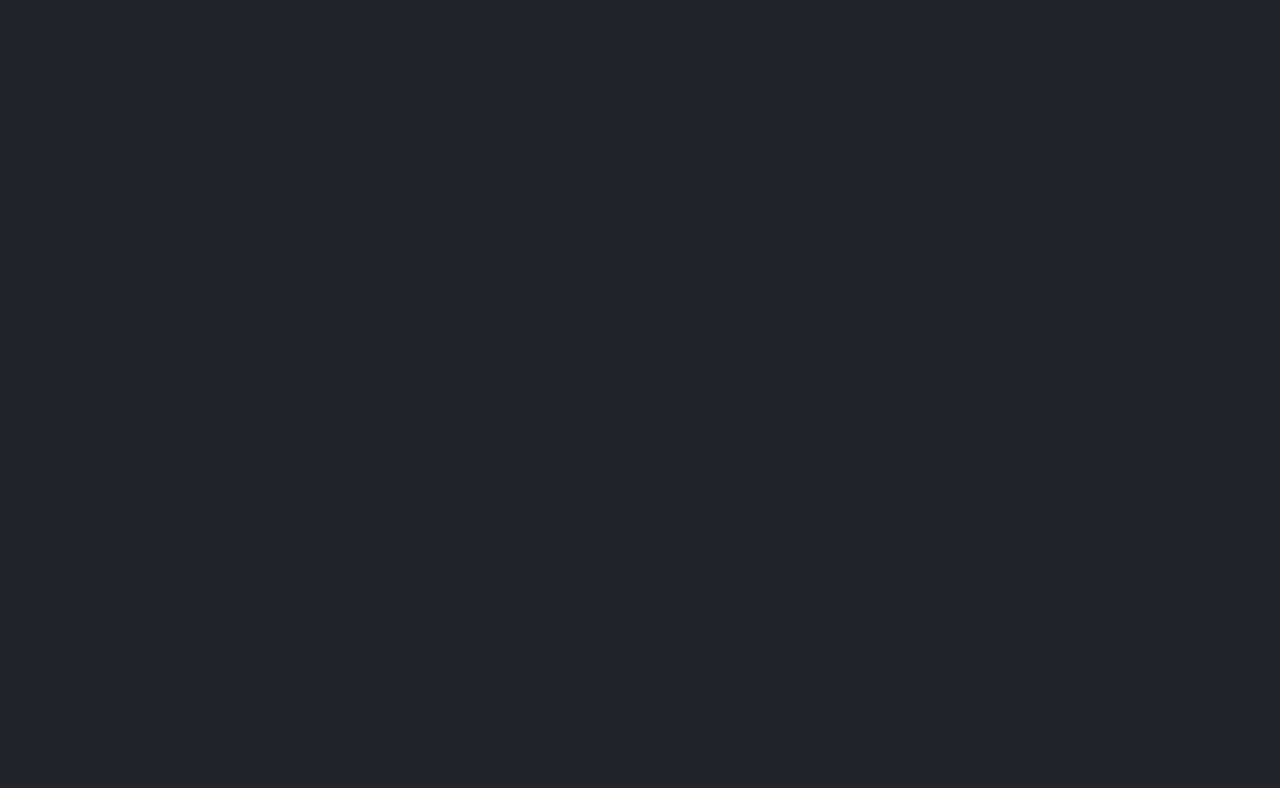
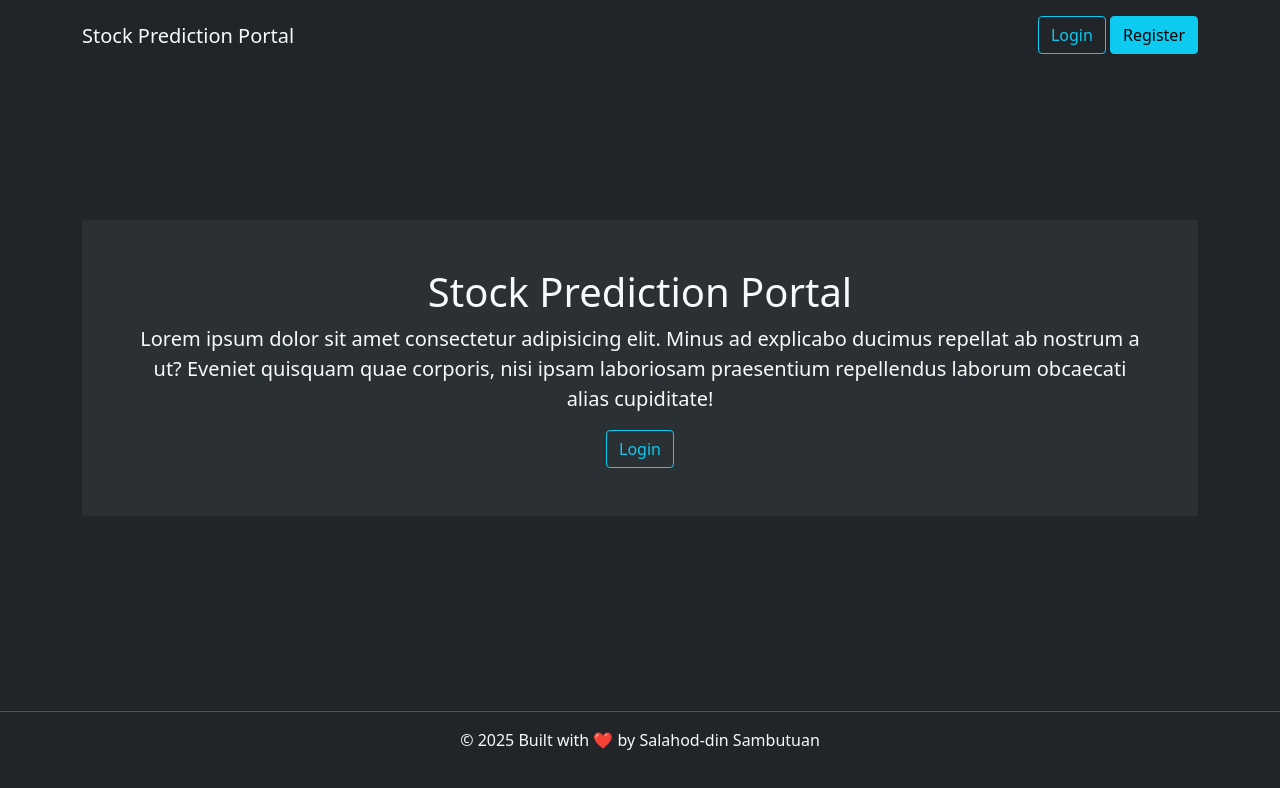
Before and after one commit to salahoddin/stock-prediction-portal, a React (Vite) app in the folder frontend-react/: page / in a window 1280 px wide. Shown: the top 788 px of the page. Built offline with nearby package versions, Linux system fonts and the light colour scheme.

Commit message:
feat: setup necesarry components

```diff
--- a/frontend-react/src/App.jsx
+++ b/frontend-react/src/App.jsx
@@ -1,10 +1,15 @@
 import './assets/css/style.css'
+import Header from './components/Header'
+import Home from './components/Home'
+import Footer from './components/Footer'
 
 function App() {
 
   return (
     <>
-
+      <Header />
+      <Home />
+      <Footer />
     </>
   )
 }
--- a/frontend-react/src/assets/css/style.css
+++ b/frontend-react/src/assets/css/style.css
@@ -1,3 +1,17 @@
 body {
     background-color: #212529;
 }
+
+.bg-light-dark {
+    background-color: #2B3035;
+}
+
+#root {
+    display: flex;
+    flex-direction: column;
+    min-height: 100vh;
+}
+
+.container {
+    flex: 1
+}
--- /dev/null
+++ b/frontend-react/src/components/Button.jsx
@@ -0,0 +1,9 @@
+const Button = (props) => {
+    return (
+        <>
+            <a className={`btn ${props.class}`} href="">{props.text}</a>
+        </>
+    )
+}
+
+export default Button
--- /dev/null
+++ b/frontend-react/src/components/Footer.jsx
@@ -0,0 +1,12 @@
+const Footer = () => {
+    return (
+        <>
+            <footer className='footer py-3 my-3'>
+                <hr className='border-bottom' />
+                <p className='text-light text-center'>&copy; 2025 Built with ❤️ by Salahod-din Sambutuan</p>
+            </footer>
+        </>
+    )
+}
+
+export default Footer
--- /dev/null
+++ b/frontend-react/src/components/Header.jsx
@@ -0,0 +1,18 @@
+import Button from './Button'
+
+const Header = () => {
+    return (
+        <>
+            <nav className="navbar container pt-3 pb-3 align-items-start">
+                <a className='navbar-brand text-light' href="">Stock Prediction Portal</a>
+                <div>
+                    <Button text="Login" class="btn-outline-info"> </Button>
+                    &nbsp;
+                    <Button text="Register" class="btn-info"> </Button>
+                </div>
+            </nav>
+        </>
+    )
+}
+
+export default Header
--- /dev/null
+++ b/frontend-react/src/components/Home.jsx
@@ -0,0 +1,17 @@
+import Button from "./Button"
+
+const Home = () => {
+    return (
+        <>
+            <div className="container">
+                <div className="p-5 text-center bg-light-dark rounded">
+                    <h1 className="text-light">Stock Prediction Portal</h1>
+                    <p className="text-light lead">Lorem ipsum dolor sit amet consectetur adipisicing elit. Minus ad explicabo ducimus repellat ab nostrum a ut? Eveniet quisquam quae corporis, nisi ipsam laboriosam praesentium repellendus laborum obcaecati alias cupiditate!</p>
+                    <Button text="Login" class="btn-outline-info"> </Button>
+                </div>
+            </div>
+        </>
+    )
+}
+
+export default Home
```
